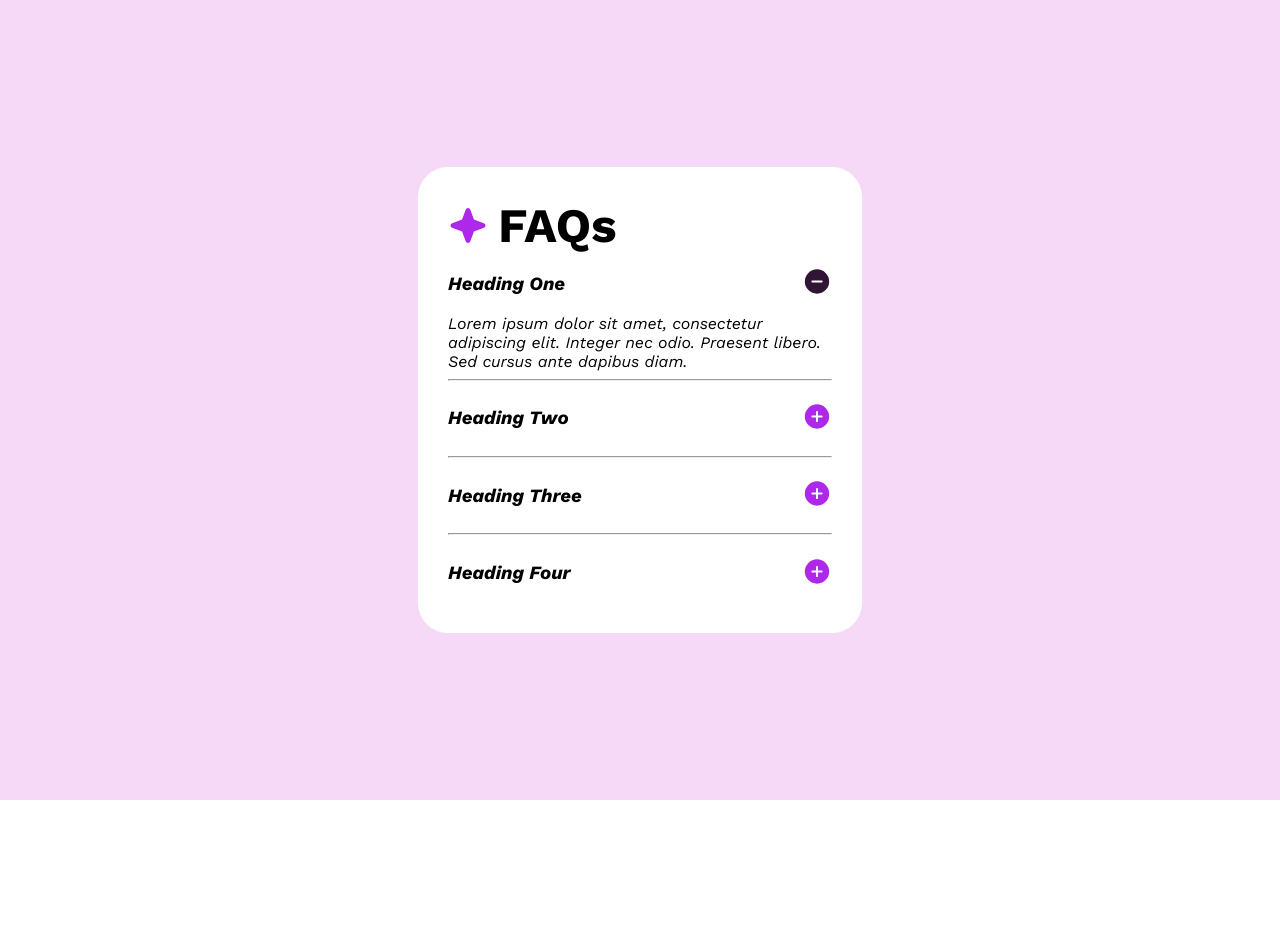
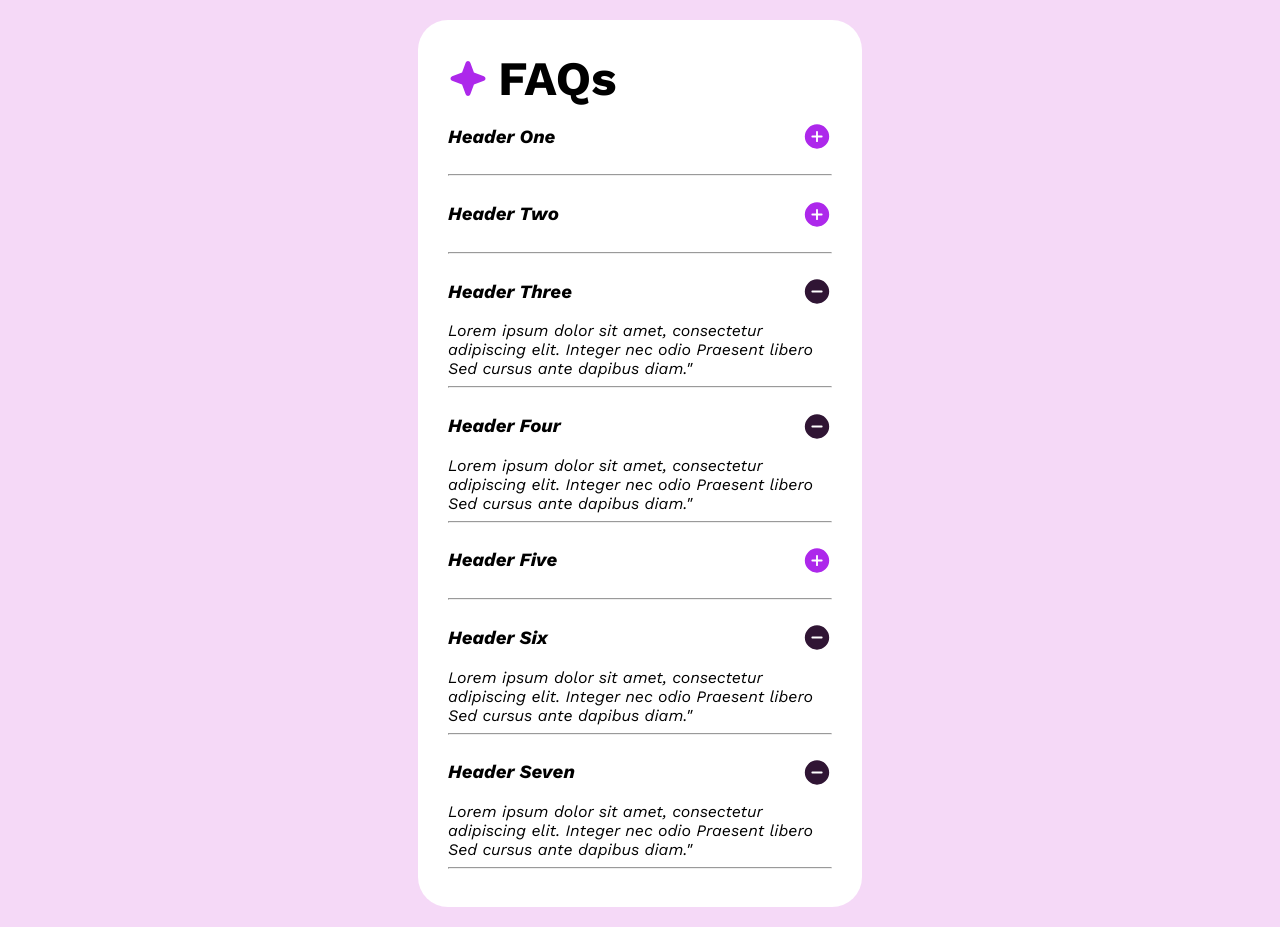
Before and after one commit to himelislam/frontend-mentor, a plain HTML site: page faq-accordion-main/index.html in a window 1280 px wide. Before the commit the page ends 800 px from the top, so only its background shows below. Drawn offline with Linux system fonts and the light colour scheme.

Commit message:
accordion items handled with js

```diff
--- a/faq-accordion-main/app.js
+++ b/faq-accordion-main/app.js
@@ -1,15 +1,90 @@
-(function(){
+
+const obj = [
+    {
+        id: 1,
+        header: "Header One",
+        content: "Lorem ipsum dolor sit amet, consectetur adipiscing elit. Integer nec odio Praesent libero Sed cursus ante dapibus diam.",
+        imgPlus: "./assets/images/icon-plus.svg",
+        imgMinus: "./assets/images/icon-minus.svg"
+    },
+    {
+        id: 2,
+        header: "Header Two",
+        content: "Lorem ipsum dolor sit amet, consectetur adipiscing elit. Integer nec odio Praesent libero Sed cursus ante dapibus diam.",
+        imgPlus: "./assets/images/icon-plus.svg",
+        imgMinus: "./assets/images/icon-minus.svg"
+    },
+    {
+        id: 3,
+        header: "Header Three",
+        content: "Lorem ipsum dolor sit amet, consectetur adipiscing elit. Integer nec odio Praesent libero Sed cursus ante dapibus diam.",
+        imgPlus: "./assets/images/icon-plus.svg",
+        imgMinus: "./assets/images/icon-minus.svg"
+    },
+    {
+        id: 4,
+        header: "Header Four",
+        content: "Lorem ipsum dolor sit amet, consectetur adipiscing elit. Integer nec odio Praesent libero Sed cursus ante dapibus diam.",
+        imgPlus: "./assets/images/icon-plus.svg",
+        imgMinus: "./assets/images/icon-minus.svg"
+    },
+    {
+        id: 5,
+        header: "Header Five",
+        content: "Lorem ipsum dolor sit amet, consectetur adipiscing elit. Integer nec odio Praesent libero Sed cursus ante dapibus diam.",
+        imgPlus: "./assets/images/icon-plus.svg",
+        imgMinus: "./assets/images/icon-minus.svg"
+    },
+    {
+        id: 6,
+        header: "Header Six",
+        content: "Lorem ipsum dolor sit amet, consectetur adipiscing elit. Integer nec odio Praesent libero Sed cursus ante dapibus diam.",
+        imgPlus: "./assets/images/icon-plus.svg",
+        imgMinus: "./assets/images/icon-minus.svg"
+    },
+    {
+        id: 7,
+        header: "Header Seven",
+        content: "Lorem ipsum dolor sit amet, consectetur adipiscing elit. Integer nec odio Praesent libero Sed cursus ante dapibus diam.",
+        imgPlus: "./assets/images/icon-plus.svg",
+        imgMinus: "./assets/images/icon-minus.svg"
+    }
+]
+
+
+
+
+// (function(){
+
+const accordion = document.querySelector('#accordion');
+
+const numOfCollapseId = [3,4,6,7]
+
+    obj.forEach(item =>{
+        accordion.innerHTML += `<div class="accordion-item">
+        <div class="accordion-header">
+          <h3>${item.header}</h3>
+          <div class="toogle-btn">
+            <img ${numOfCollapseId.includes(item.id) ? "style='display: none'" : "style='display: block'"} src="${item.imgPlus}" alt="">
+            <img ${numOfCollapseId.includes(item.id) ? "style='display: block'" : "style='display: none'"} src="${item.imgMinus}" alt="">
+          </div>
+        </div>
+        <div class="accordion-content ${numOfCollapseId.includes(item.id) ? "" : "hidden"}">${item.content}"</div>
+      </div>
+      <hr>`
+    });
+
     const headers = document.querySelectorAll('.toogle-btn');
+    headers.forEach(header => {
 
-    headers.forEach(header => {
         header.addEventListener('click', function(){
-            this.parentNode.nextElementSibling.classList.toggle('active');
+            this.parentNode.nextElementSibling.classList.toggle('hidden');
 
             const active = this.parentNode.nextElementSibling;
             const plusImage = this.querySelector('img:first-of-type');
             const minusImage = this.querySelector('img:last-of-type');
 
-            if(active.classList.contains('active')){
+            if(active.classList.contains('hidden')){
                 plusImage.style.display = 'inline'
                 minusImage.style.display = 'none'
             }else{
@@ -19,4 +94,4 @@
         })
     })
 
-})();
+// })();
--- a/faq-accordion-main/index.html
+++ b/faq-accordion-main/index.html
@@ -11,7 +11,7 @@
 </head>
 
 <body>
-  <div class="container">
+  <div  class="container">
     <div class="main">
       <div class="header">
         <svg xmlns="http://www.w3.org/2000/svg" width="40" height="41" fill="none" viewBox="0 0 40 41">
@@ -20,8 +20,8 @@
         </svg>
         <h1>FAQs</h1>
       </div>
-      <div class="accordion">
-        <div class="accordion-item">
+      <div id="accordion">
+        <!-- <div class="accordion-item">
           <div class="accordion-header">
             <h3>Heading One</h3>
             <div class="toogle-btn">
@@ -67,7 +67,7 @@
           </div>
           <div class="accordion-content active">cLorem ipsum dolor sit amet, consectetur adipiscing elit. Integer nec odio.
             Praesent libero. Sed cursus ante dapibus diam.</div>
-        </div>
+        </div> -->
       </div>
     </div>
   </div>
--- a/faq-accordion-main/style.css
+++ b/faq-accordion-main/style.css
@@ -14,7 +14,8 @@ body{
 .container{
     background-color: rgb(245, 217, 247);
     width: 100%;
-    height: 100vh;
+    /* height: 100vh; */
+    min-height: 100vh;
     color: black;
     display: flex;
     justify-content: center;
@@ -26,6 +27,7 @@ body{
     background-color: white;
     padding: 30px;
     border-radius: 30px;
+    margin: 20px 0px 20px;
 }
 
 .header{
@@ -49,6 +51,6 @@ body{
     cursor: pointer;
 }
 
-.active{
+.hidden{
     display: none;
 }
```
